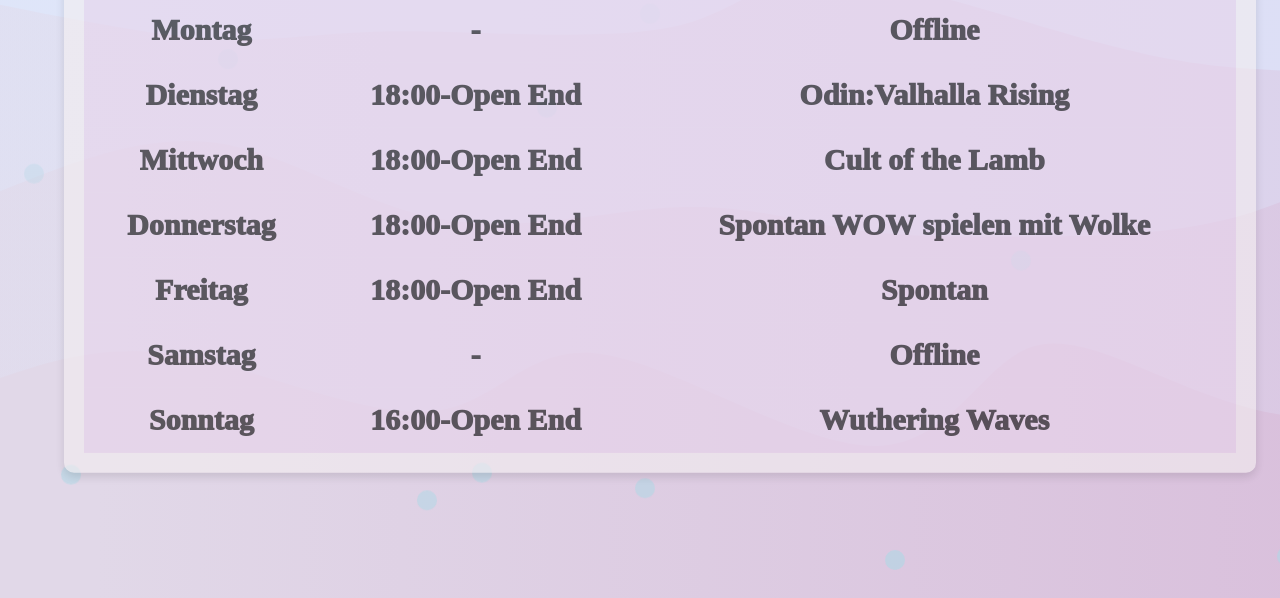
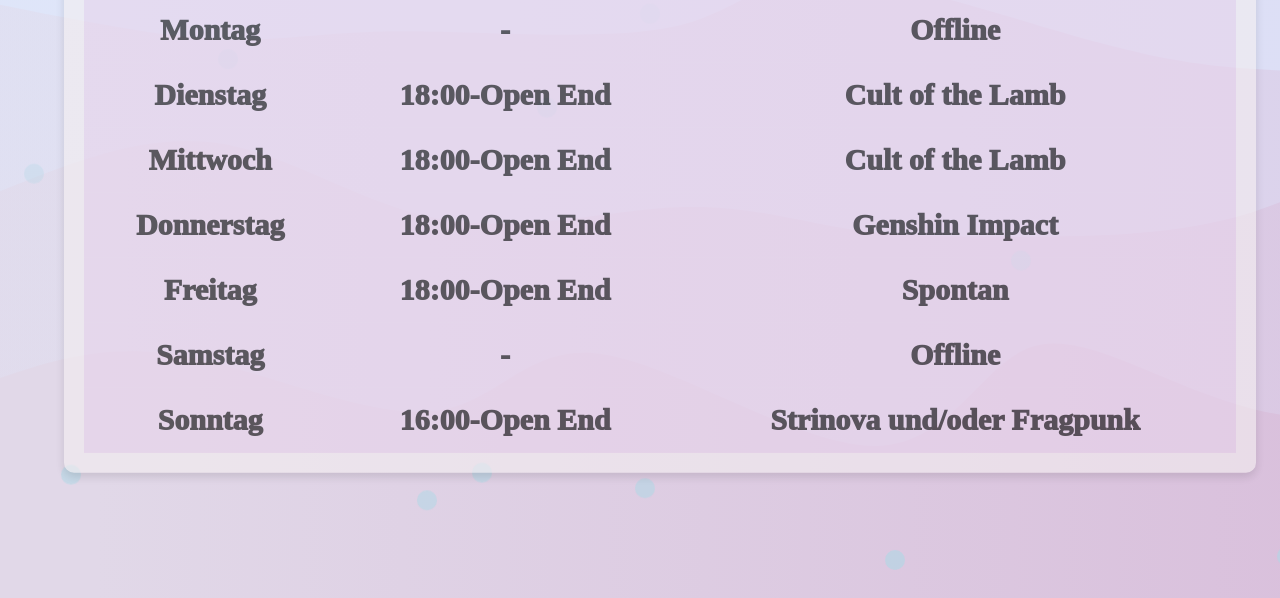
Before and after one commit to scyphosia/scyphosia.github.io, a plain HTML site: page index.html in a window 1280 px wide. Shown: the part 202-800 px from the top of the page. Drawn offline with Linux system fonts and the light colour scheme.

Commit message:
Update index.html

```diff
--- a/index.html
+++ b/index.html
@@ -284,7 +284,7 @@
                 <tr>
                     <td>Dienstag</td>
                     <td>18:00-Open End</td>
-                    <td>Odin:Valhalla Rising</td>
+                    <td>Cult of the Lamb</td>
                 </tr>
                 <tr>
                     <td>Mittwoch</td>
@@ -294,7 +294,7 @@
                 <tr>
                     <td>Donnerstag</td>
                     <td>18:00-Open End</td>
-                    <td>Spontan WOW spielen mit Wolke</td>
+                    <td>Genshin Impact</td>
                 </tr>
                 <tr>
                     <td>Freitag</td>
@@ -309,7 +309,7 @@
                 <tr>
                     <td>Sonntag</td>
                     <td>16:00-Open End</td>
-                    <td>Wuthering Waves</td>
+                    <td>Strinova und/oder Fragpunk</td>
                 </tr>
             </table>
         </div>
```
